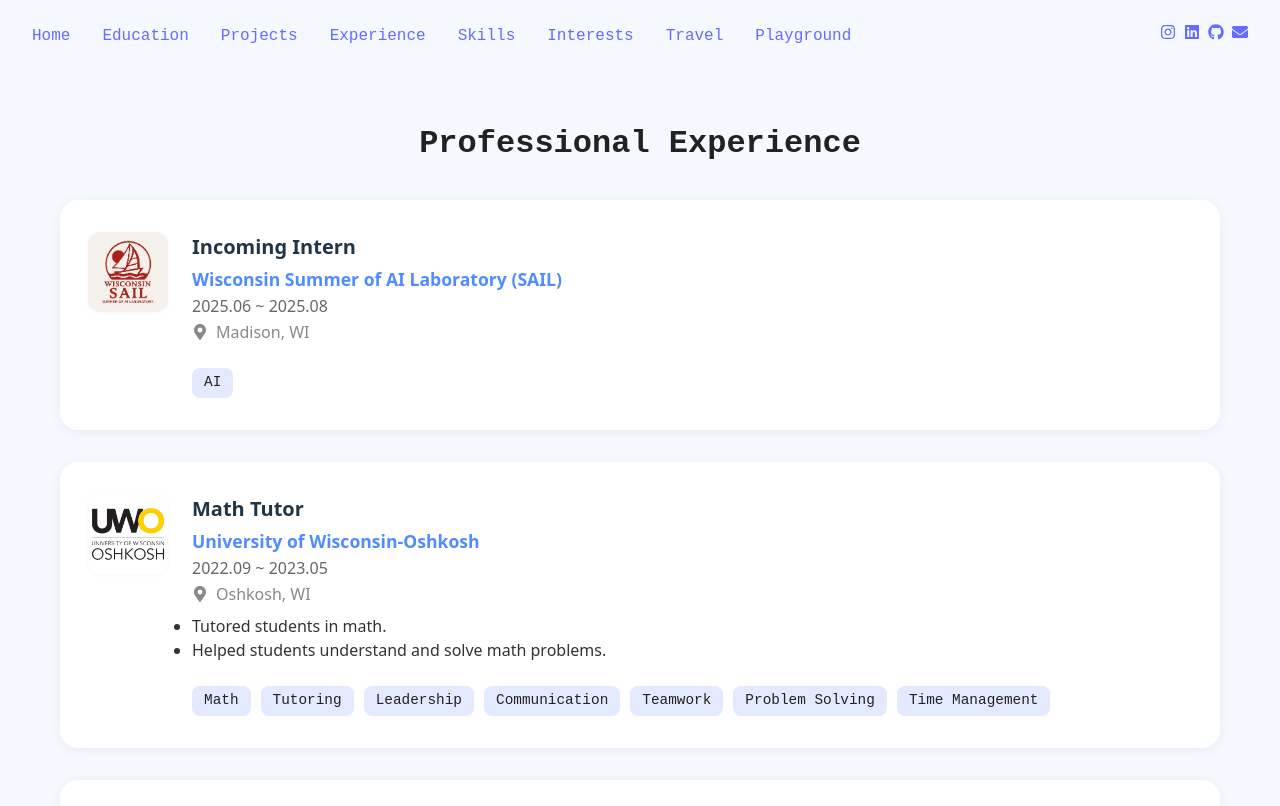
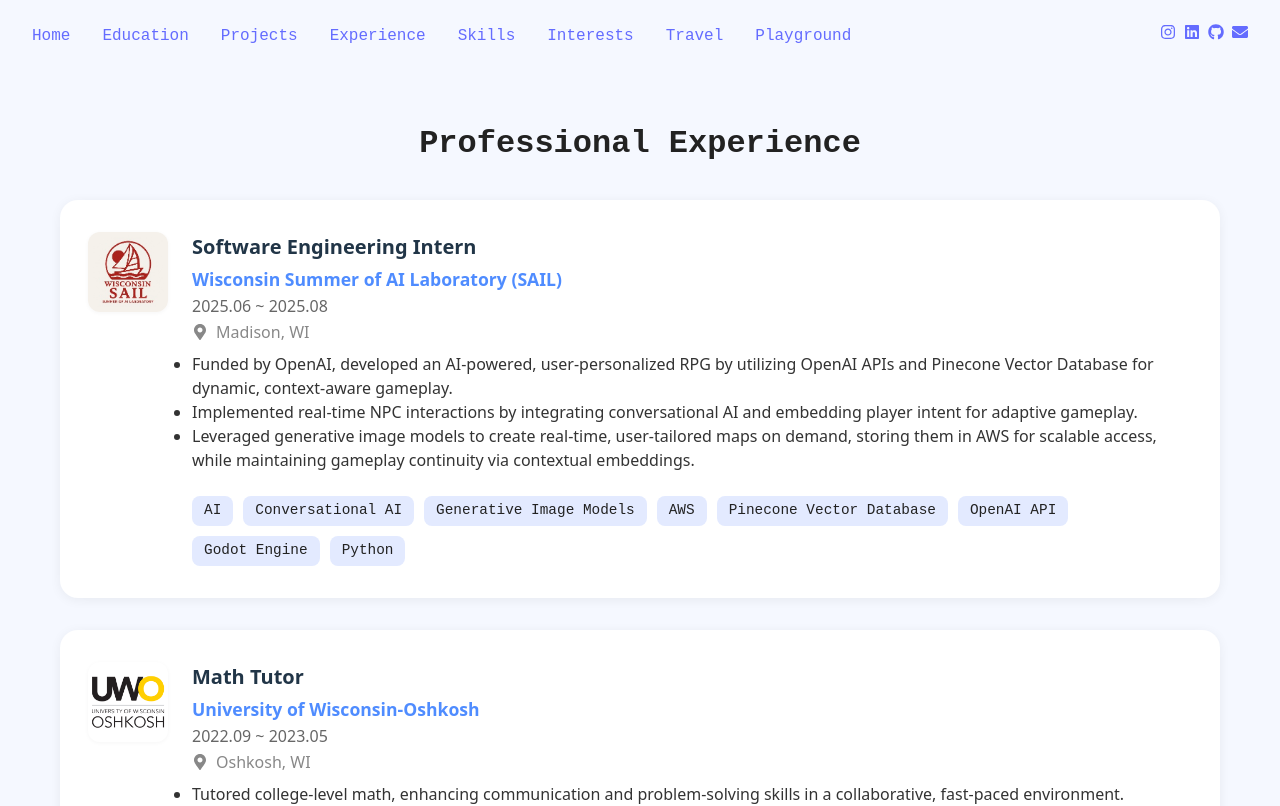
Before and after one commit to HelloPyunny/HelloPyunny, a React (Vite) app: page /experience in a window 1280 px wide. Shown: the top 806 px of the page. Built offline with nearby package versions, Linux system fonts and the light colour scheme.

Commit message:
updated experience section

```diff
--- a/src/pages/Experience.jsx
+++ b/src/pages/Experience.jsx
@@ -24,7 +24,7 @@ const ContentWrapper = styled.div`
 const Title = styled.h2`
   font-size: 2rem;
   margin-bottom: 32px;
-  font-family: 'Fira Mono', monospace;
+  font-family: "Fira Mono", monospace;
   color: #222;
   text-align: center;
 `;
@@ -38,7 +38,7 @@ const CardList = styled.div`
 const Card = styled.div`
   background: #fff;
   border-radius: 18px;
-  box-shadow: 0 2px 12px rgba(0,0,0,0.06);
+  box-shadow: 0 2px 12px rgba(0, 0, 0, 0.06);
   padding: 32px 28px;
   display: flex;
   gap: 24px;
@@ -64,7 +64,7 @@ const LogoImg = styled.img`
   object-fit: contain;
   border-radius: 12px;
   background: #fff;
-  box-shadow: 0 1px 4px rgba(0,0,0,0.04);
+  box-shadow: 0 1px 4px rgba(0, 0, 0, 0.04);
 `;
 
 const Info = styled.div`
@@ -117,22 +117,33 @@ const SkillTag = styled.div`
   font-size: 0.9rem;
   padding: 4px 12px;
   border-radius: 8px;
-  font-family: 'Fira Mono', monospace;
+  font-family: "Fira Mono", monospace;
   font-weight: 500;
 `;
 
 const experiences = [
   {
     logo: sailLogo,
-    position: "Incoming Intern",
+    position: "Software Engineering Intern",
     company: "Wisconsin Summer of AI Laboratory (SAIL)",
     period: "2025.06 ~ 2025.08",
     location: "Madison, WI",
-    //desc: "<ul>" +
-            //"<li>...</li>" +
-            //"<li>...</li>" +
-          //"</ul>",
-    skills: ["AI"]
+    desc:
+      "<ul>" +
+      "<li>Funded by OpenAI, developed an AI-powered, user-personalized RPG by utilizing OpenAI APIs and Pinecone Vector Database for dynamic, context-aware gameplay.</li>" +
+      "<li>Implemented real-time NPC interactions by integrating conversational AI and embedding player intent for adaptive gameplay.</li>" +
+      "<li>Leveraged generative image models to create real-time, user-tailored maps on demand, storing them in AWS for scalable access, while maintaining gameplay continuity via contextual embeddings.</li>" +
+      "</ul>",
+    skills: [
+      "AI",
+      "Conversational AI",
+      "Generative Image Models",
+      "AWS",
+      "Pinecone Vector Database",
+      "OpenAI API",
+      "Godot Engine",
+      "Python",
+    ],
   },
   {
     logo: uwoLogo,
@@ -140,11 +151,19 @@ const experiences = [
     company: "University of Wisconsin-Oshkosh",
     period: "2022.09 ~ 2023.05",
     location: "Oshkosh, WI",
-    desc: "<ul>" +
-            "<li>Tutored students in math.</li>" +
-            "<li>Helped students understand and solve math problems.</li>" +
-            "</ul>",
-    skills: ["Math","Tutoring", "Leadership", "Communication", "Teamwork", "Problem Solving", "Time Management"]
+    desc:
+      "<ul>" +
+      "<li>Tutored college-level math, enhancing communication and problem-solving skills in a collaborative, fast-paced environment.</li>" +
+      "</ul>",
+    skills: [
+      "Math",
+      "Tutoring",
+      "Leadership",
+      "Communication",
+      "Teamwork",
+      "Problem Solving",
+      "Time Management",
+    ],
   },
   {
     logo: uwoLogo,
@@ -152,11 +171,19 @@ const experiences = [
     company: "University of Wisconsin-Oshkosh",
     period: "2023.01 ~ 2023.05",
     location: "Oshkosh, WI",
-    desc: "<ul>" +
-            "<li>Tutored students in accounting.</li>" +
-            "<li>Helped students understand and solve accounting problems.</li>" +
-            "</ul>",
-    skills: ["Accounting","Tutoring", "Leadership", "Communication", "Teamwork", "Problem Solving", "Time Management"]
+    desc:
+      "<ul>" +
+      "<li>Tutored students in accounting, enhancing communication and problem-solving skills in a collaborative, fast-paced environment.</li>" +
+      "</ul>",
+    skills: [
+      "Accounting",
+      "Tutoring",
+      "Leadership",
+      "Communication",
+      "Teamwork",
+      "Problem Solving",
+      "Time Management",
+    ],
   },
 
   {
@@ -165,11 +192,19 @@ const experiences = [
     company: "Republic of Korea Army",
     period: "2020.04 ~ 2021.10",
     location: "Yeosu, South Korea",
-    desc: "<ul>" +
-            "<li>Served as a Sergeant Squad Leader in the South Sea Coast Guard.</li>" +
-            "<li>Successfully commanded and managed the squad after completing the 10 days of leadership training.</li>" +
-            "</ul>",
-    skills: ["Leadership", "Communication", "Teamwork", "Problem Solving", "Time Management", "Adaptability"]
+    desc:
+      "<ul>" +
+      "<li>Served as a Sergeant Squad Leader in the South Sea Coast Guard.</li>" +
+      "<li>Successfully commanded and managed the squad after completing the 10 days of leadership training.</li>" +
+      "</ul>",
+    skills: [
+      "Leadership",
+      "Communication",
+      "Teamwork",
+      "Problem Solving",
+      "Time Management",
+      "Adaptability",
+    ],
   },
 ];
 
@@ -186,7 +221,10 @@ export default function Experience() {
                 <Position>{exp.position}</Position>
                 <Company>{exp.company}</Company>
                 <Period>{exp.period}</Period>
-                <Location><FaMapMarkerAlt style={{marginRight: 4}} />{exp.location}</Location>
+                <Location>
+                  <FaMapMarkerAlt style={{ marginRight: 4 }} />
+                  {exp.location}
+                </Location>
                 <Desc dangerouslySetInnerHTML={{ __html: exp.desc }} />
                 <Skills>
                   {exp.skills.map((skill, i) => (
```
